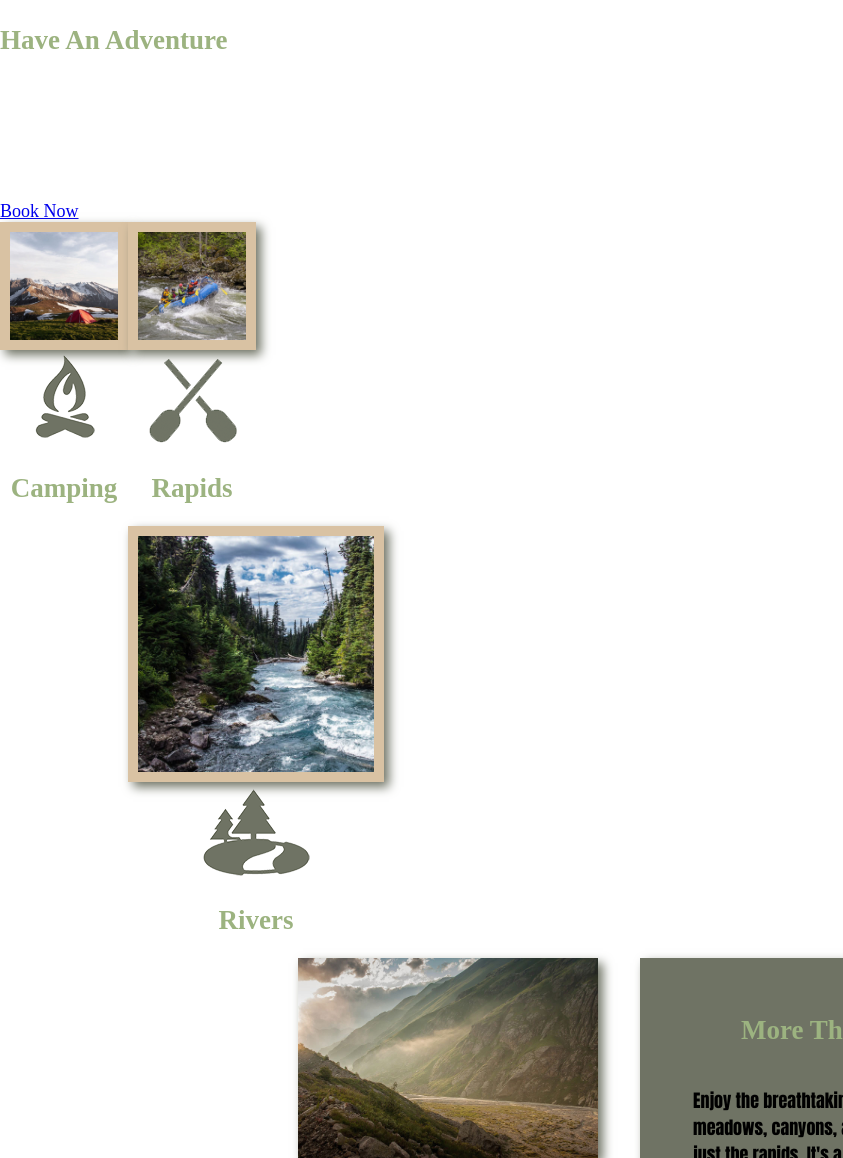
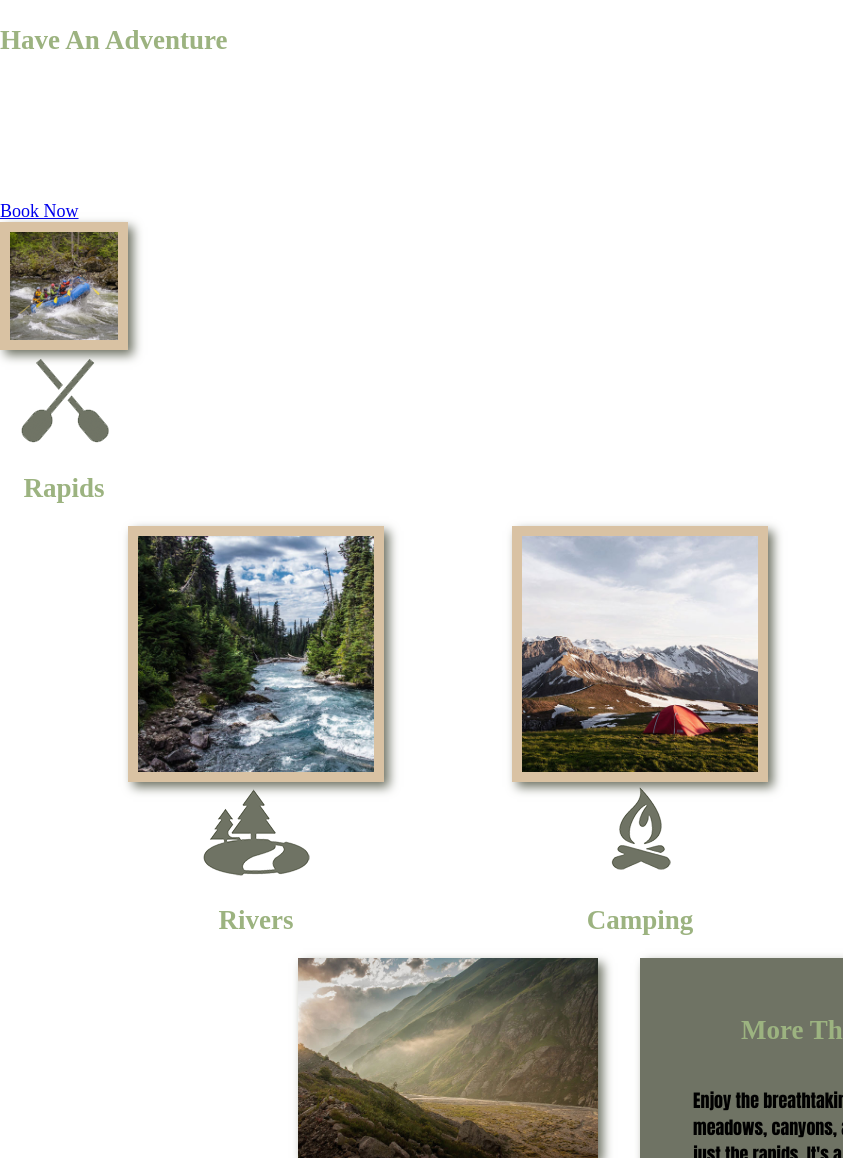
Before and after one commit to gshaymond/wdd230, a plain HTML site: page wwr/index.html in a window 1280 px wide. Shown: the part 674-1832 px from the top of the page, without its empty margins (0-843 px from the left). Drawn offline with Linux system fonts and the light colour scheme; a web font is replaced by a local one.

Commit message:
add index html

```diff
--- a/wwr/index.html
+++ b/wwr/index.html
@@ -38,7 +38,7 @@
                 <img class="icon" src="images/river_icon.png" alt="river icon">
                 <h2>Rivers</h2>
             </section>
-            <section class="card=img">
+            <section class="camping-card">
                 <img  class="card-img" src="images/camping.jpg" alt="tent in mountains">
                 <img class="icon" src="images/fire_icon.png" alt="fire icon">
                 <h2>Camping</h2>
```
